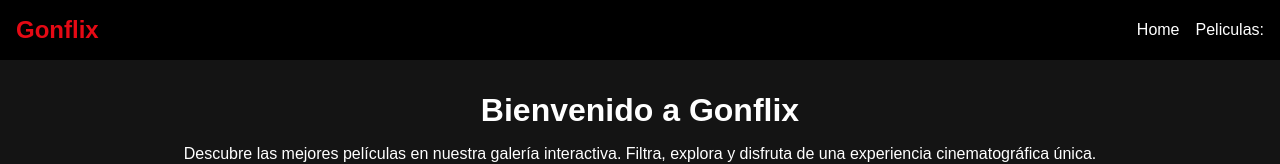
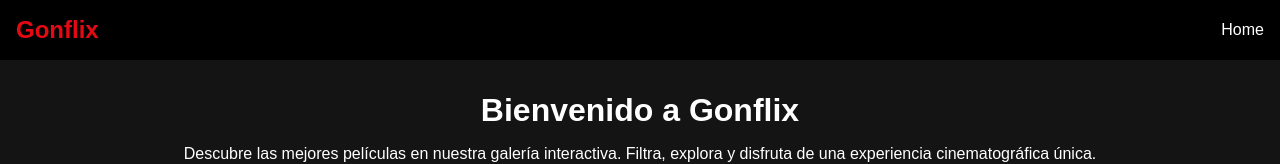
Before and after one commit to magonick2/pc2-gonflix, a plain HTML site: page index.html in a window 1280 px wide. Shown: the top 164 px of the page. Drawn offline with Linux system fonts and the light colour scheme.

Commit message:
Update index.html

```diff
--- a/index.html
+++ b/index.html
@@ -12,7 +12,6 @@
             <div class="logo">Gonflix</div>
             <ul>
                 <li><a href="#home">Home</a></li>
-                <li><a href="#gallery">Peliculas:</a></li>
             </ul>
         </nav>
     </header>
```
